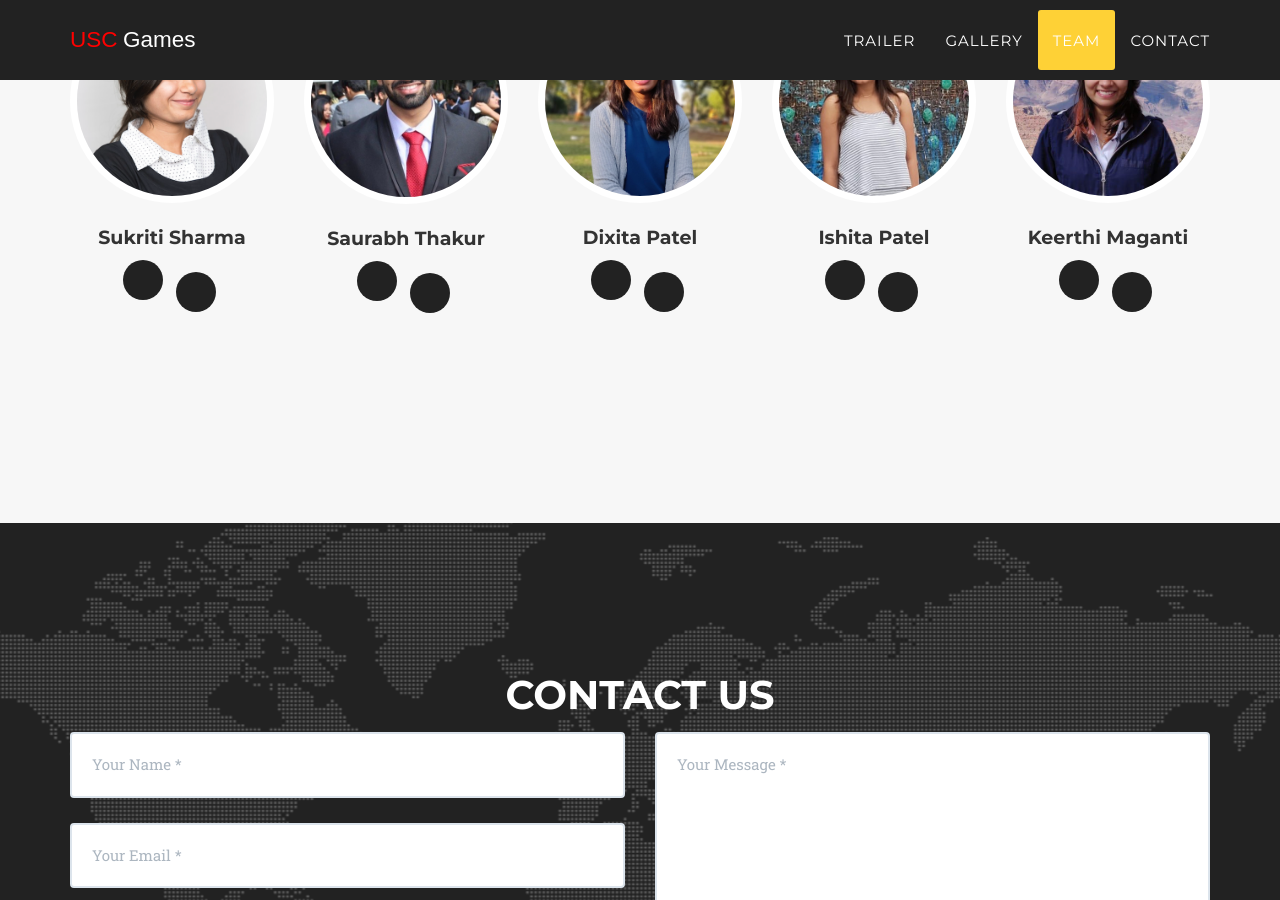
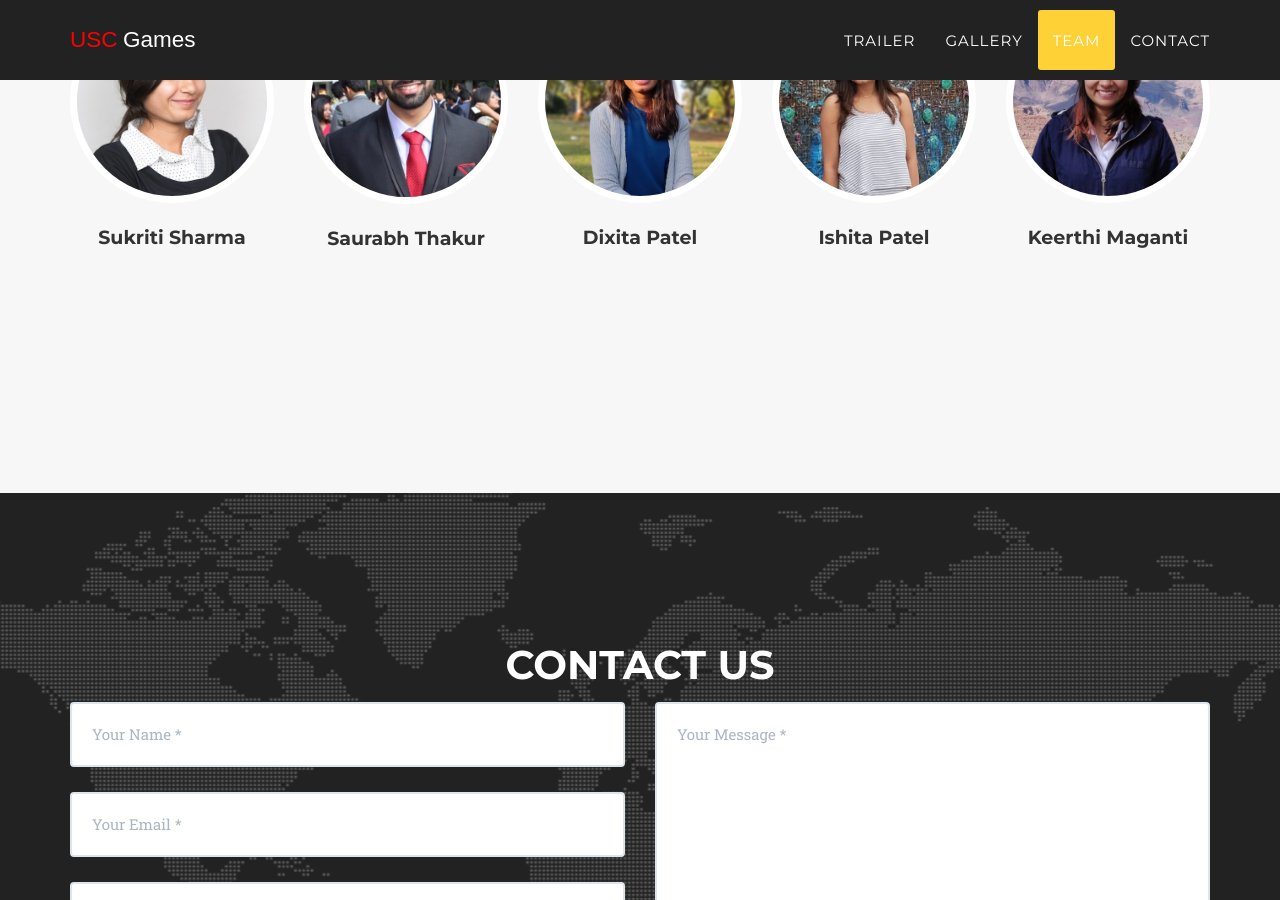
Before and after one commit to SmashVR/SmashVR.github.io, a Jekyll site: the page built from index.html, in a window 1280 px wide and 900 px high, scrolled down 3290 px. Built offline with Jekyll 4.4.1, drawn with Linux system fonts in a browser that asks for light colours; some web fonts are replaced.

Commit message:
Update team.html

```diff
--- a/_includes/team.html
+++ b/_includes/team.html
@@ -15,13 +15,11 @@
                         <h4>{{ member.name }}</h4>
                         <p class="text-muted">{{ member.position }}</p>
                         <ul class="list-inline social-buttons">
-                            {% for network in member.social %}
+
                             <li>
-                                <a href="{{ network.url }}">
-                                    <i class="fab fa-{{ network.title }}"></i>
-                                </a>
+
                             </li>
-                            {% endfor %}
+
 
                         </ul>
                     </div>
```
